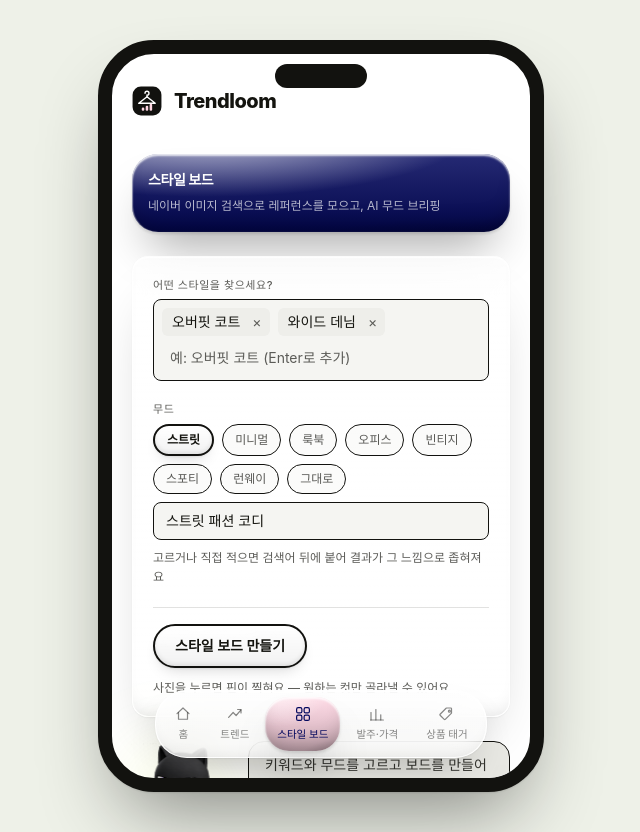
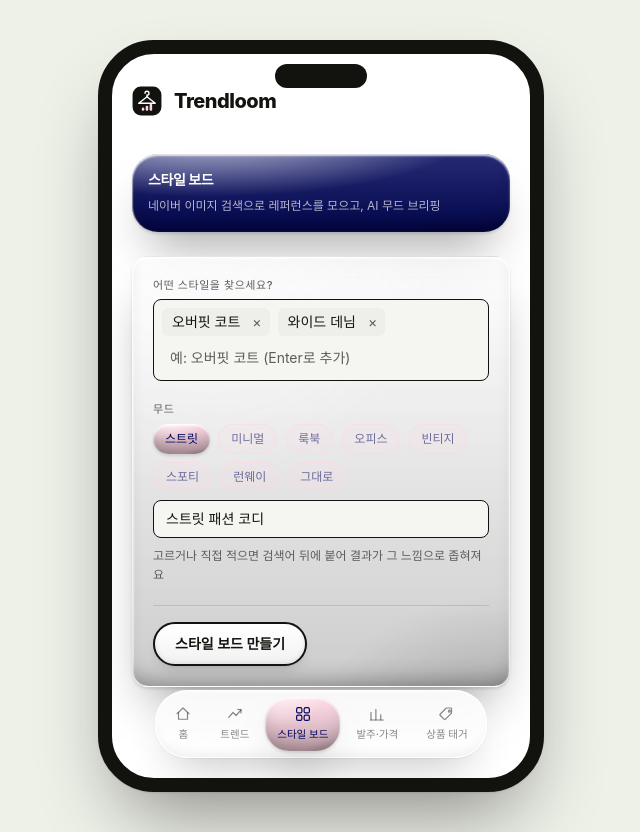
Before and after one commit to Parkhyejun0111/Trendloom, a Next.js app: page / in a window 1280 px wide. Both pictures are taken after a click on the button "스타일 보드". Shown: the whole page, without its empty margins (319-959 px from the left). Built offline with nearby package versions, Linux system fonts and the light colour scheme.

Commit message:
발주·가격 히어로 문구 간소화, 스타일 보드 입력 카드 입체감 강화, 무드 버튼 연핑크로 변경
고양이 마스코트 안내문구와 핀 안내 문구를 제거해 화면을 더 정리했다.

```diff
--- a/app/page.tsx
+++ b/app/page.tsx
@@ -16,8 +16,7 @@ const TOOL_META: Record<Exclude<ToolId, "trend">, { label: string; title?: strin
   },
   plan: {
     label: "발주 · 가격",
-    title: "발주 수량과 판매가를 정합니다",
-    hint: "입력을 바꾸면 16개 조합이 즉시 다시 계산됩니다 · 숫자는 전부 산식으로 나옵니다",
+    hint: "숫자는 전부 산식으로 나옵니다",
   },
   tagger: {
     label: "상품 태거",
--- a/components/style-board.tsx
+++ b/components/style-board.tsx
@@ -5,8 +5,7 @@ import Image from "next/image";
 import { useObject } from "@ai-sdk/react";
 import { STYLE_MOODS, type StyleImage } from "@/lib/naver";
 import { styleBoardSchema } from "@/lib/schemas";
-import { CatSays } from "./brand";
-import { Card, Field, Pill, PrimaryButton, Skeleton, Toggle } from "./ui";
+import { Card, Field, Pill, PrimaryButton, Skeleton } from "./ui";
 
 type BoardResult = {
   source: "naver" | "demo";
@@ -151,7 +150,7 @@ export function StyleBoard() {
   return (
     <div className="space-y-6">
       {/* ── 입력 ───────────────────────────────────────────── */}
-      <Card className="card-glass">
+      <Card className="card-glass glass-bead-soft-static">
         <div className="grid gap-5 @lg:grid-cols-[1.3fr_1fr]">
           <div className="space-y-4">
             <Field label="어떤 스타일을 찾으세요?">
@@ -191,11 +190,24 @@ export function StyleBoard() {
 
           <Field label="무드">
             <div className="flex flex-wrap gap-2">
-              {STYLE_MOODS.map((m) => (
-                <Toggle key={m.id} active={moodInput === m.suffix} onClick={() => setMoodInput(m.suffix)}>
-                  {m.label}
-                </Toggle>
-              ))}
+              {STYLE_MOODS.map((m) => {
+                const active = moodInput === m.suffix;
+                return (
+                  <button
+                    key={m.id}
+                    type="button"
+                    aria-pressed={active}
+                    onClick={() => setMoodInput(m.suffix)}
+                    className={`rounded-full px-3 py-1.5 text-xs font-medium transition ${
+                      active
+                        ? "glass-bead-soft-static bg-trend-pink text-trend-navy"
+                        : "border border-trend-pink/50 bg-trend-pink/15 text-trend-navy/55 hover:bg-trend-pink/25"
+                    }`}
+                  >
+                    {m.label}
+                  </button>
+                );
+              })}
             </div>
             <input
               value={moodInput}
@@ -224,9 +236,9 @@ export function StyleBoard() {
                   : `보드 전체(${visible.length}장)로 무드 브리프`}
             </button>
           )}
-          <span className="text-xs text-muted">
-            {pinnedImages.length ? "핀한 컷만 분석에 넘어갑니다" : "사진을 누르면 핀이 찍혀요 — 원하는 컷만 골라낼 수 있어요"}
-          </span>
+          {!!pinnedImages.length && (
+            <span className="text-xs text-muted">핀한 컷만 분석에 넘어갑니다</span>
+          )}
         </div>
 
         {err && (
@@ -548,19 +560,6 @@ export function StyleBoard() {
         </div>
       )}
 
-      {board && !loading && !visible.length && (
-        <CatSays>
-          레퍼런스를 한 장도 못 가져왔어요. 키워드를 더 일반적인 말로 바꾸거나 무드를
-          비워두고 다시 시도해 보세요.
-        </CatSays>
-      )}
-
-      {!board && !loading && (
-        <CatSays>
-          키워드와 무드를 고르고 보드를 만들어 보세요. 모인 컷 중 마음에 드는 것만
-          핀하면, 그 조합에서 시즌 팔레트와 실루엣을 뽑아 드릴게요.
-        </CatSays>
-      )}
     </div>
   );
 }
```
